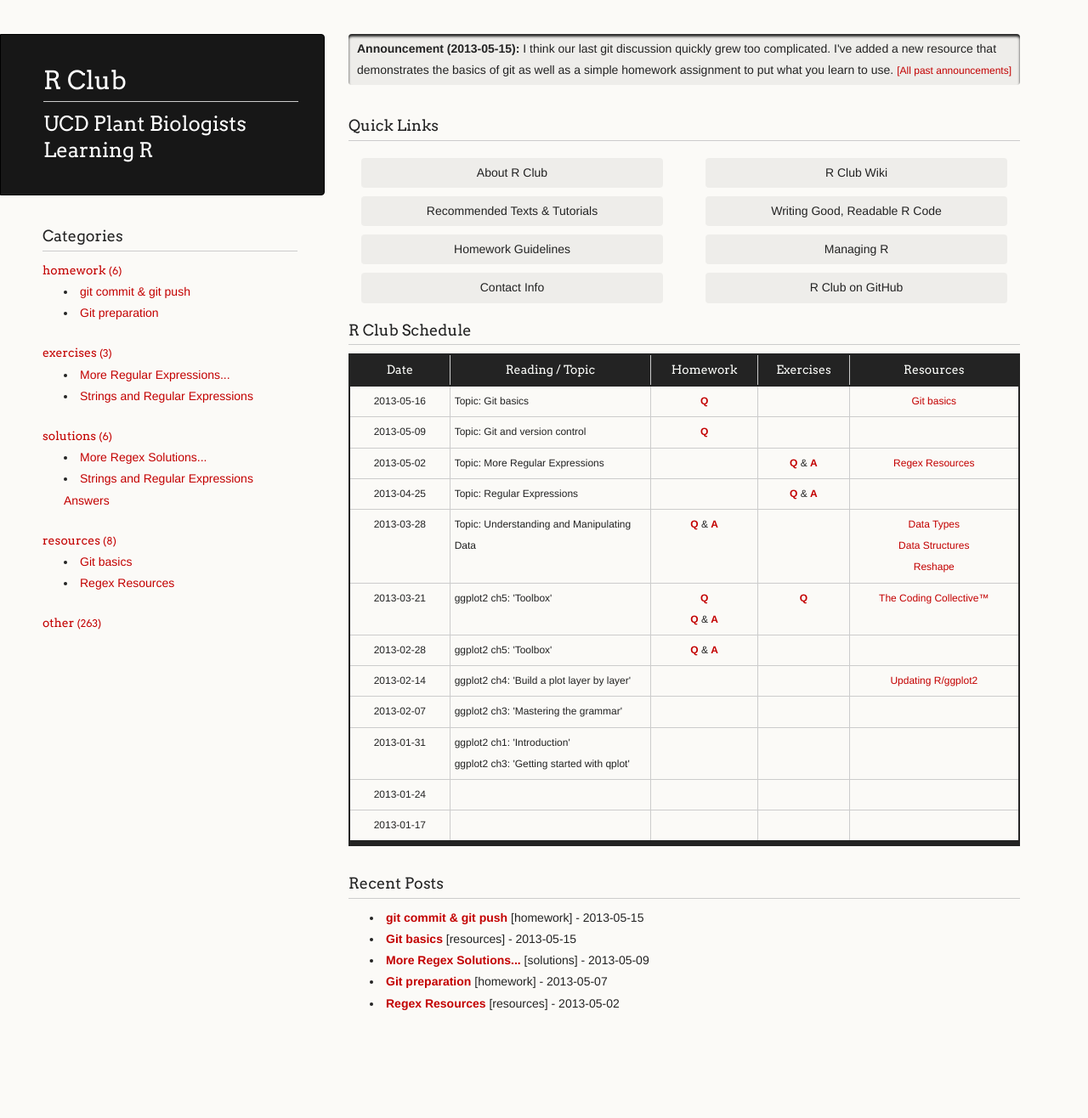
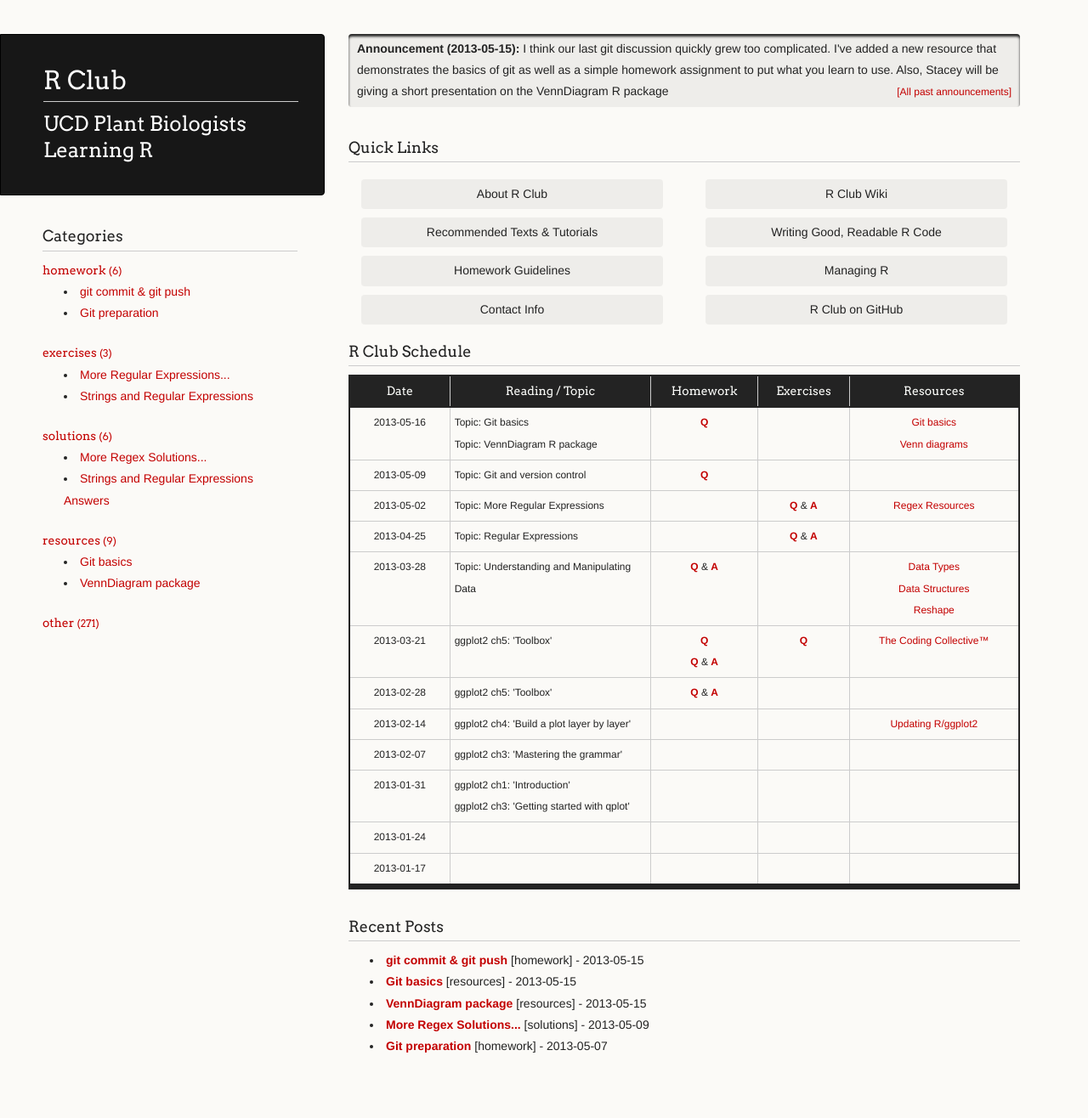
Before and after one commit to mfcovington/r_club, a Jekyll site: the page built from index.html, in a window 1280 px wide. Shown: the whole page at 85% size. Built offline with Jekyll 4.4.1, drawn with Linux system fonts in a browser that asks for light colours; Markdown is read by kramdown in place of the engine named in the settings; before the commit the page ends 1266 px from its top, so only the background shows below that.

Commit message:
add post: VennDiagram

```diff
--- a/_posts/2013-01-01-announcements.md
+++ b/_posts/2013-01-01-announcements.md
@@ -11,7 +11,7 @@
 # no values for the first 'date'/'text' key combo.
 
  - date: 2013-05-15
-   text: I think our last git discussion quickly grew too complicated. I've added a new resource that demonstrates the basics of git as well as a simple homework assignment to put what you learn to use.
+   text: I think our last git discussion quickly grew too complicated. I've added a new resource that demonstrates the basics of git as well as a simple homework assignment to put what you learn to use. Also, Stacey will be giving a short presentation on the VennDiagram R package
 
  - date: 2013-05-06
    text: Answers for regex exercises are due Thursday (2013-05-09) by 2PM. This week we will cover the use of git (a version control system for keeping track of changes in your code). In preparation, be sure to do the short homework for this week before we meet.
--- /dev/null
+++ b/_posts/2013-05-15-VennDiagram.md
@@ -0,0 +1,13 @@
+---
+title:      VennDiagram package
+layout:     post
+categories: resources
+comments:   true
+duedate:
+related:
+author:     Stacey Harmer
+---
+
+# Creating Venn diagrams in R
+
+Stacey will be giving a short presentation on the **VennDiagram** R package. Full documentation for the package is available in the [vignette]({{ site.baseurl }}/downloads/VennDiagram_vignette.pdf).
```
Also changed, not shown: _posts/2013-01-01-schedule.md (+4 -0 lines), 1 other file.
